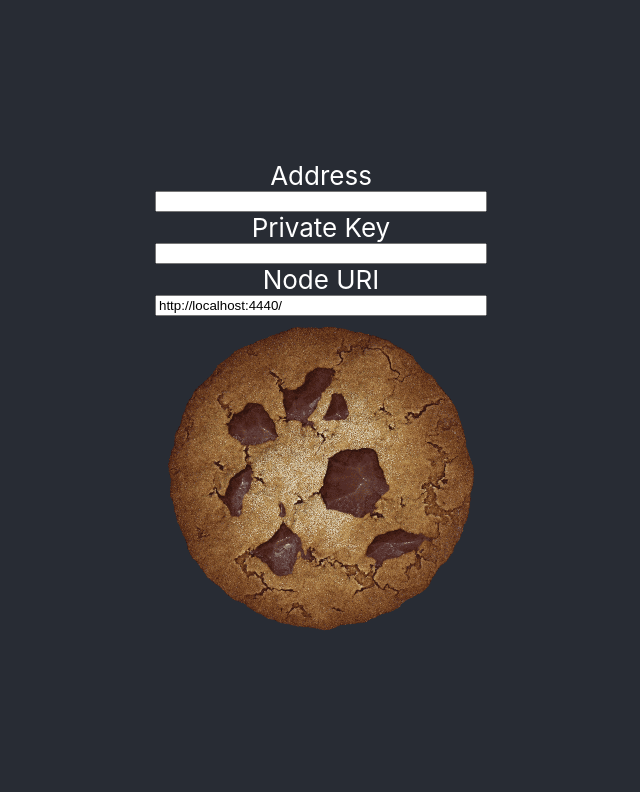
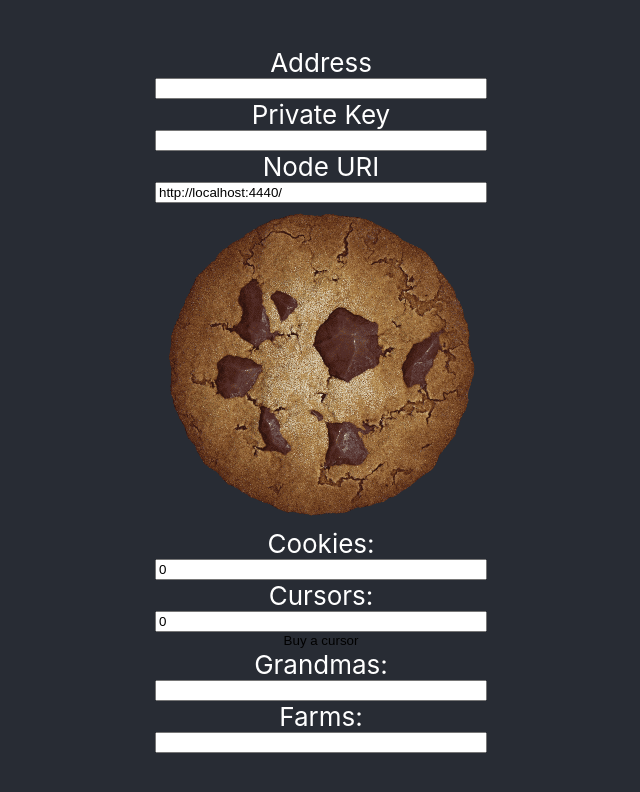
Before and after one commit to marigold-dev/decookies, a React app: page / in a window 1280 px wide. Shown: the top 792 px of the page, without its empty margins (319-959 px from the left). Built offline with nearby package versions, Linux system fonts and the light colour scheme.

Commit message:
WIP, try to add second button

```diff
--- a/src/App.tsx
+++ b/src/App.tsx
@@ -1,4 +1,5 @@
 import React from 'react';
+import ReactDOM from 'react-dom';
 import cookie from './perfectCookie.png';
 import './App.css';
 import { Formik, Field, Form, FormikHelpers } from 'formik';
@@ -10,10 +11,15 @@ interface Values {
   address: string,
   privateKey: string,
   nodeUri: string
+  cookies: number
+  cursors: number
 }
 
 enum action_type {
-  increment_cookie = "cookie"
+  increment_cookie = "cookie",
+  increment_cursor = "cursor",
+  increment_grandma = "grandma",
+  increment_farm = "farm"
 }
 
 const block_level = "block-level";
@@ -40,13 +46,24 @@ const create_nonce = () => {
   return nonce;
 }
 
+const get_actual_state = async (values: Values) => {
+  const state_request = await fetch(values.nodeUri + "vm-state",
+    {
+      method: "POST",
+      body: JSON.stringify(null)
+    });
+  const state_response = await state_request.json();
+  const value = state_response.state[0][1];
+  return value.cookie_baker_state;
+}
+
+
 const handleSubmit = async (
   values: Values,
-  { setSubmitting }: FormikHelpers<Values>
+  actions: FormikHelpers<Values>
 ) => {
 
   const signer = new InMemorySigner(values.privateKey);
-  // const OPERATION = "user-operation-gossip"
 
   try {
     const key = await signer.publicKey();
@@ -84,49 +101,70 @@ const handleSubmit = async (
 
     const packet =
       { user_operation: operation };
-    await fetch(values.nodeUri + user_operation_gossip,
+    const result = await fetch(values.nodeUri + user_operation_gossip,
       {
         method: "POST",
         body: JSON.stringify(packet)
       });
+
+    const cookie_baker_state = await get_actual_state(values);
+    const cookies = cookie_baker_state.number_of_cookie
+    console.log(cookies);
+    values.cookies = cookies;
     // ADD POST ACTION BELOW
     setTimeout(() => {
-      alert(JSON.stringify(packet, null, 2));
-      setSubmitting(false);
-    }, 500);
+      actions.setSubmitting(false);
+    }, 25);
   } catch (err) {
     console.error(err);
+  } finally {
+    actions.setSubmitting(false);
+  }
 }
 
-}
-
-const App = () => (
+const App = () => {
+  return (
     <div className="App">
       <Formik
         initialValues={{
           address: '',
           privateKey: '',
           nodeUri: 'http://localhost:4440/',
+          cookies: 0,
+          cursors: 0,
         }}
-      onSubmit={handleSubmit}
+        onSubmit={(values, actions) => {
+          handleSubmit(values, actions);
+        }}
       >
-
         <Form>
           <label htmlFor="address">Address</label>
           <Field id="address" name="address" />
-
 
           <label htmlFor="privateKey">Private Key</label>
           <Field id="privateKey" name="privateKey" />
 
           <label htmlFor="NodeUri">Node URI</label>
           <Field id="nodeUri" name="nodeUri" />
-        <button type="submit">
-          <img src={cookie} className="App-logo" alt="logo" /></button>
+          <button type="submit" >
+            <img src={cookie} className="App-logo" alt="logo" />
+          </button>
+
+
+          <label htmlFor="Cookies">Cookies:</label>
+          <Field id="cookies" name="cookies" />
+          <label htmlFor="Cursors">Cursors:</label>
+          <Field id="cursors" name="cursors" />
+
+          <button type="submit" name="buy_cursor" >Buy a cursor</button>
+
+          <label htmlFor="Grandmas">Grandmas:</label>
+          <Field id="grandmas" name="grandmas" />
+          <label htmlFor="Farms">Farms:</label>
+          <Field id="farms" name="farms" />
         </Form>
       </Formik>
-  </div>
-);
-
+    </div >)
+};
 
 export default App;
```
Lines whose indentation alone changed are shown as unchanged.
